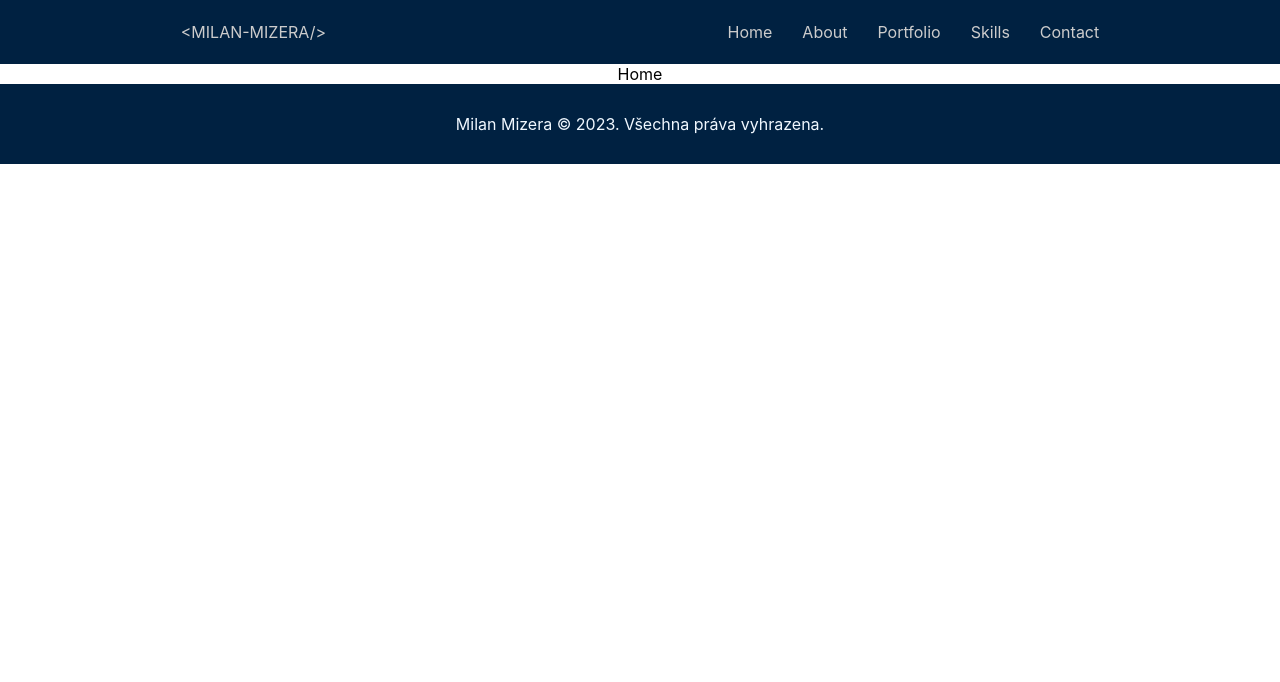
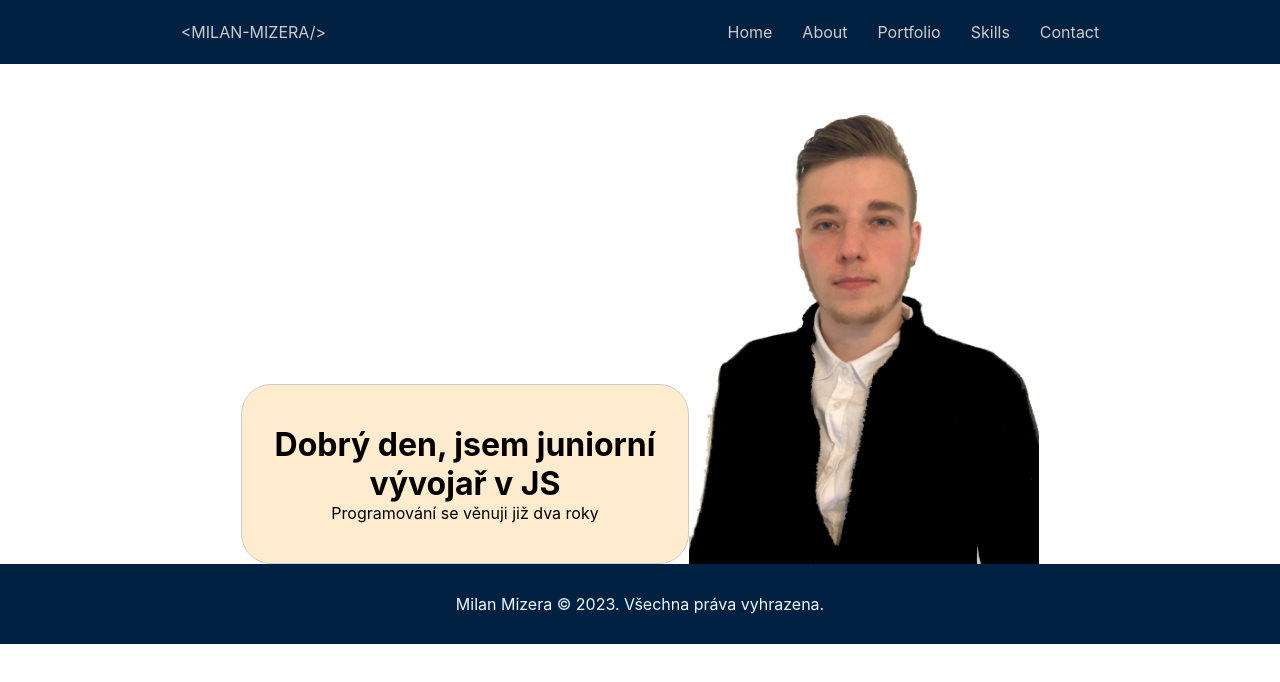
Before and after one commit to MilanMizera/milan-mizera, a React (Create React App) app: page / in a window 1280 px wide. Shown: the top 682 px of the page. Built offline with nearby package versions, Linux system fonts and the light colour scheme.

Commit message:
test flexbox

```diff
--- a/src/pages/Home.js
+++ b/src/pages/Home.js
@@ -1,8 +1,27 @@
+import "./home.css"
+
+import mainImg from "../images/main-photo.jpg"
+
+export const Home = () => {
 
 
-export const Home = () => {
   return (
-    <div>Home</div>
+
+    <div className="Home-wrapper">
+
+      <div className="welcome-section-row">
+        <div className="col-main-text">
+        <h1>Dobrý den, jsem juniorní vývojař v JS</h1>
+        <p>Programování se věnuji již dva roky</p>
+        </div>
+        <div className="col-main-img">
+        <img className="main-img" src={mainImg}></img>
+        </div>
+      </div>
+
+
+
+    </div>
   )
 }
 
--- /dev/null
+++ b/src/pages/home.css
@@ -0,0 +1,41 @@
+.welcome-section-row {
+
+    display: flex;
+    align-items: end;
+    justify-content: center;
+    flex-direction: row;
+    height: 500px;
+    width: 100%;
+
+}
+
+.col-main-img {
+
+    display: flex;
+    flex-direction: column;
+    align-items: end;
+    justify-content: end;
+
+}
+
+.col-main-text {
+
+    display: flex;
+    flex-direction: column;
+    align-items: center;
+    justify-content: center;
+    width: 35%;
+    background-color: blanchedalmond;
+    padding: 40px 20px;
+    border-radius: 30px;
+    border: 1px solid rgb(204, 204, 204);
+
+}
+
+.main-img {
+
+    width: 350px;
+    height: auto;
+
+
+}
```
Also changed, not shown: src/images/main-photo.jpg (added), 1 other file (tests, documents, lock files or other folders).
